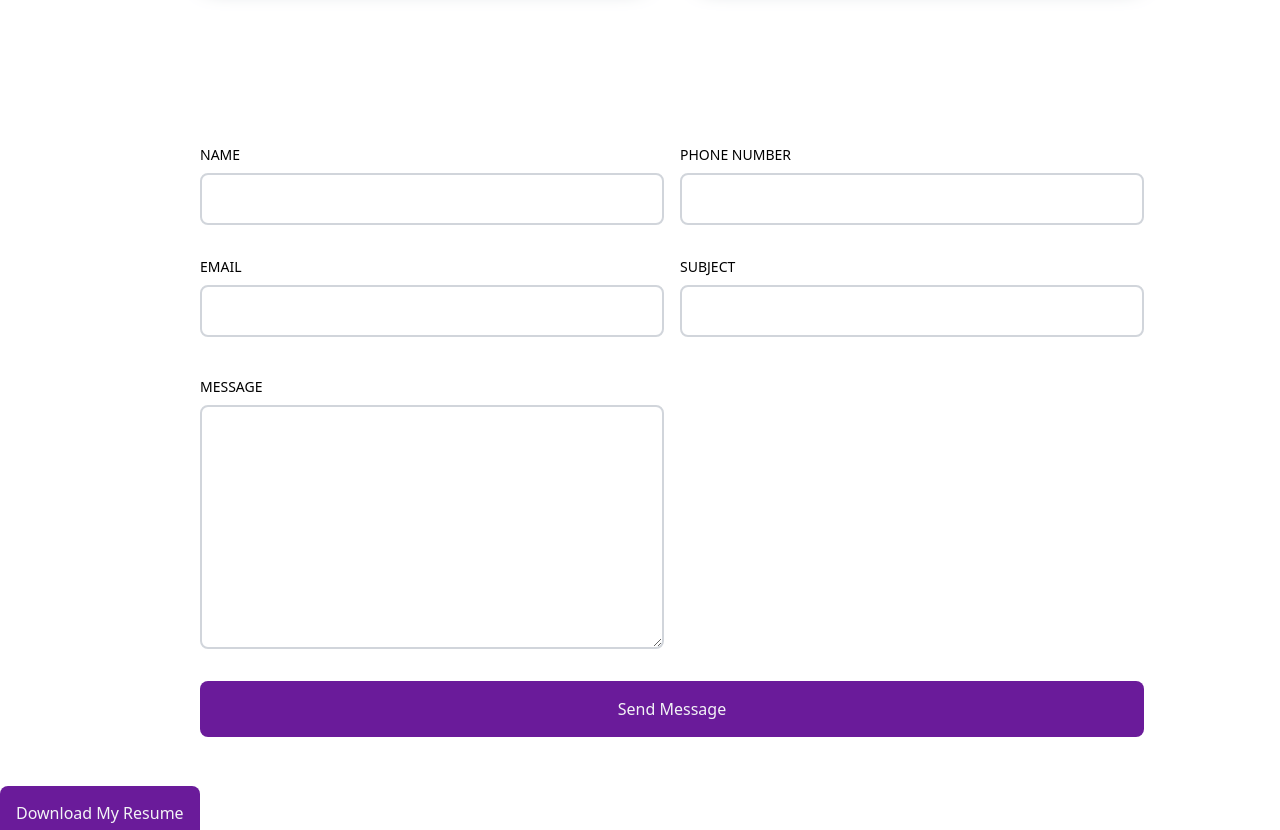
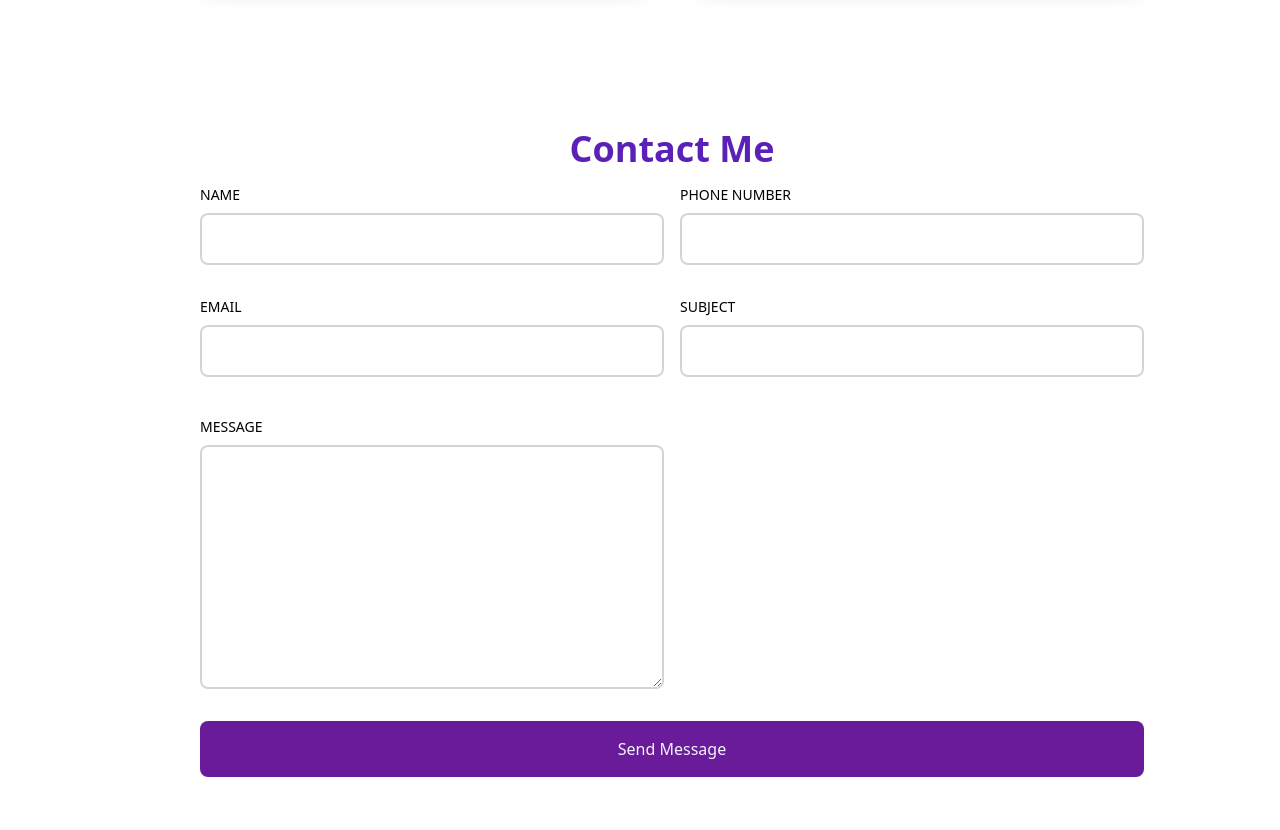
Before and after one commit to athenamw/whatsYourReact-ion, a React (Vite) app: page / in a window 1280 px wide. Shown: the part 1960-2790 px from the top of the page. Built offline with nearby package versions, Linux system fonts and the light colour scheme.

Commit message:
error messages working

```diff
--- a/src/components/Contact.jsx
+++ b/src/components/Contact.jsx
@@ -4,13 +4,11 @@ import { useState } from "react";
 
 const Contact = () => {
 
-
     const [name, setName] = useState('')
     const [phone, setPhone] = useState('')
     const [email, setEmail] = useState('')
     const [subject, setSubject] = useState('')
     const [message, setMessage] = useState('')
-    const [messageSent, setMessageSent] = useState('false')
 
     const validateForm = () =>{
         if (name.length == 0) {
@@ -31,14 +29,18 @@ const Contact = () => {
         if (!validForm) {
             return alert(ErrorMessage);
         }
-        setMessageSent('true');
+        var form = document.getElementById('contactForm');
+        if (confirm('Submit message?')) {
+            form.reset();
+        }
     }
-
 
     return (
         <section id='contact' className="max-w-[1040px] m-auto md:pl-20 p-4 py-16">
             <h1 className="py-4 text-4xl font-bold text-center text-violet-800"></h1>
-            <form encType="multipart/form-data">
+            <form id='contactForm' encType="multipart/form-data">
+
+            <h1 className='text-4xl font-bold text-center text-violet-800'>Contact Me</h1>
                 <section className="grid md:grid-cols-2 gap-4 w-full py-2">
                     <section className="flex flex-col">
                         <label className="uppercase text-sm py-2">Name</label>
--- a/src/components/Main.jsx
+++ b/src/components/Main.jsx
@@ -25,14 +25,14 @@ const Main = () => {
                      />
                     </h2>
 
-                    <section className="flex p-8 space-x-4 max-w-[200px] w-full fixed bottom-4">
+                    <footer className="flex p-8 space-x-4 max-w-[200px] w-full fixed bottom-4">
                         <a href="https://github.com/athenamw">
                         <FaGithub className="cursor-pointer" size={30}/>
                         </a>
                         <a href="https://www.linkedin.com/in/athenawallis/">
                         <FaLinkedinIn className="cursor-pointer" size={30} />
                         </a>
-                    </section>
+                    </footer>
                 </section>
             </section>
         </section>
--- a/src/components/Resume.jsx
+++ b/src/components/Resume.jsx
@@ -1,16 +1,41 @@
 import React from "react"
+import {FaHtml5, FaCss3, FaReact, FaNodeJs} from 'react-icons/fa';
+import { SiTailwindcss } from "react-icons/si";
 
 
 
 
 const Resume = () => {
     return (
+        <section className="flex flex-col items-center justify-center w-full mb-4">
+            <h1 className='text-4xl font-bold text-center text-violet-800'>Resume</h1>
 
-        <section>
-            <button className="button color-violet-900">
-                 <a  className="button cursor-pointer bg-[#6A1B9A] text-gray-100 mt-4 w-full p-4 rounded-lg" href="assets/resume.pdf" download="assets/resume.pdf">Download My Resume</a>
-
+             <section className="flex flex-col items-center justify-center w-full mb-10">
+                <p className="text-center py-8">I have gained multiple skills and learned new languages and technologies.</p>
+             </section>
+             <section className="flex p-8 space-x-4 max-w-[200px] w-full">
+                        <a href="https://developer.mozilla.org/en-US/docs/Glossary/HTML5">
+                        <FaHtml5 className="cursor-pointer" size={30}/>
+                        </a>
+                        <a href="https://devdocs.io/css/">
+                        <FaCss3 className="cursor-pointer" size={30} />
+                        </a>
+                        <a href="https://react.dev/">
+                        <FaReact className="cursor-pointer" size={30} />
+                        </a>
+                        <a href="https://nodejs.org/en/docs">
+                        <FaNodeJs className="cursor-pointer" size={30} />
+                        </a>
+                        <a href="https://v2.tailwindcss.com/docs">
+                        <SiTailwindcss className="cursor-pointer" size={30} />
+                        </a>
+                    </section>
+            <section>
+            <p className='text-center py-8'>Please feel free to download my resume to review my experience and work history.</p>
+            <button className="button color-violet-900 w-full">
+                 <a className="button cursor-pointer bg-[#6A1B9A] text-gray-100 mt-4 p-4 rounded-lg mb-4" href="assets/resume.pdf" download="assets/resume.pdf">Download My Resume</a>
              </button>
+            </section>
         </section>
     )
 }
```
